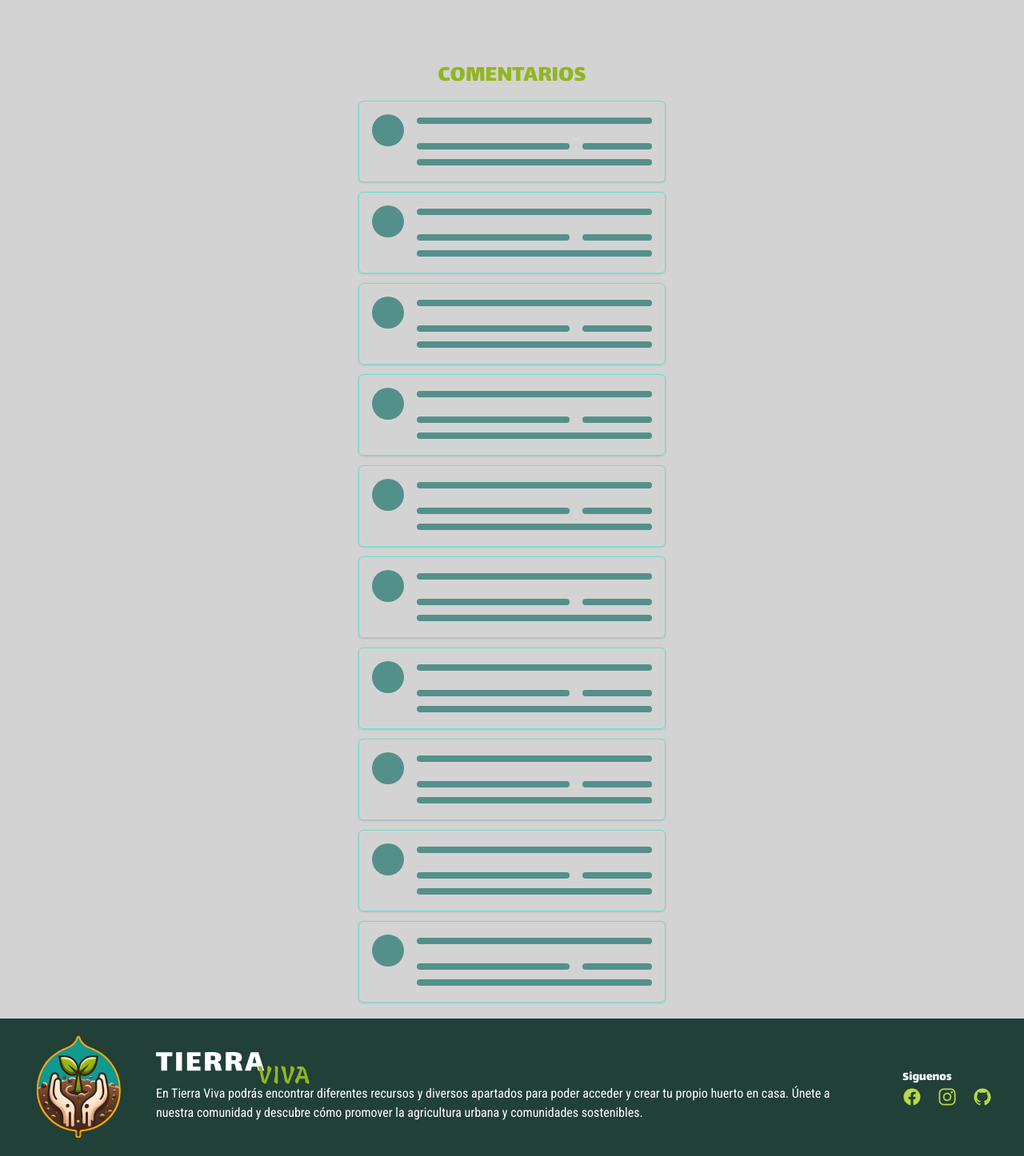
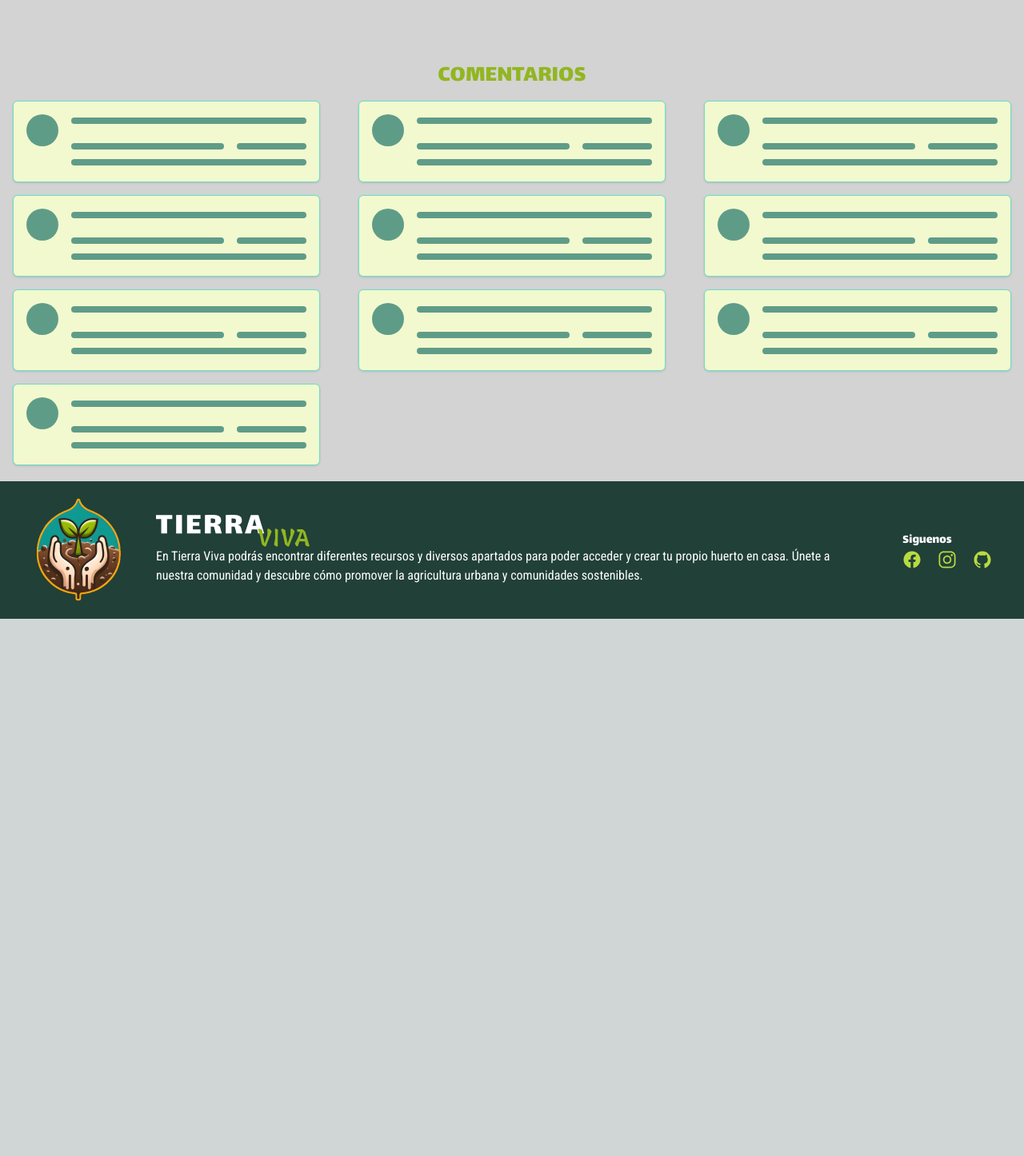
Before and after one commit to esteban-od1n/TierraViva2024, a Symfony app: template templates/pages/map.html.twig in a window 1280 px wide. Shown: the part 888-2334 px from the top of the page at 80% size. After the commit the page ends 1662 px from the top, so only its background shows below. Run offline with Twig, Linux system fonts and the light colour scheme; the template is opened without the code that fills it, so the values that code supplies are empty; style sheets or scripts are compiled from the project's sources; some libraries are stand-ins or nearby versions; some web fonts are replaced.

Commit message:
comentarios mapa

```diff
--- a/templates/pages/map.html.twig
+++ b/templates/pages/map.html.twig
@@ -9,7 +9,6 @@
     </div>
 </div>
 
-
     <!-- Contenedor del mapa -->
     <div class="relative" style="width: 100%; height: 700px; padding: 60px;">
         <iframe height="100%" width="100%" class="rounded-xl"
@@ -17,11 +16,11 @@
             src="https://www.openstreetmap.org/export/embed.html?bbox=-104.39449310302736%2C19.049867681883935%2C-104.27381515502931%2C19.127085596640235&amp;layer=mapnik"></iframe>
     </div>
 </div>
-<div class="flex flex-col py-5 gap-3">
+<div class="flex flex-col py-5 gap-3 ">
     <h1 class="font-heading text-3xl text-pistachio-500 text-center">COMENTARIOS</h1>
-    <div class="flex flex-col gap-3 flex-1">
+    <div class="grid grid-cols-1 md:grid-cols-2 lg:grid-cols-3 gap-4">
         {% for i in range(1, 10) %}
-        <div class="border border-lochinvar-300 shadow rounded-md p-4 max-w-sm w-full mx-auto">
+        <div class="border border-lochinvar-300 shadow rounded-md p-4 max-w-sm w-full mx-auto bg-pistachio-100">
             <div class="animate-pulse flex space-x-4">
                 <div class="rounded-full bg-lochinvar-700 h-10 w-10"></div>
                 <div class="flex-1 space-y-6 py-1">
```
